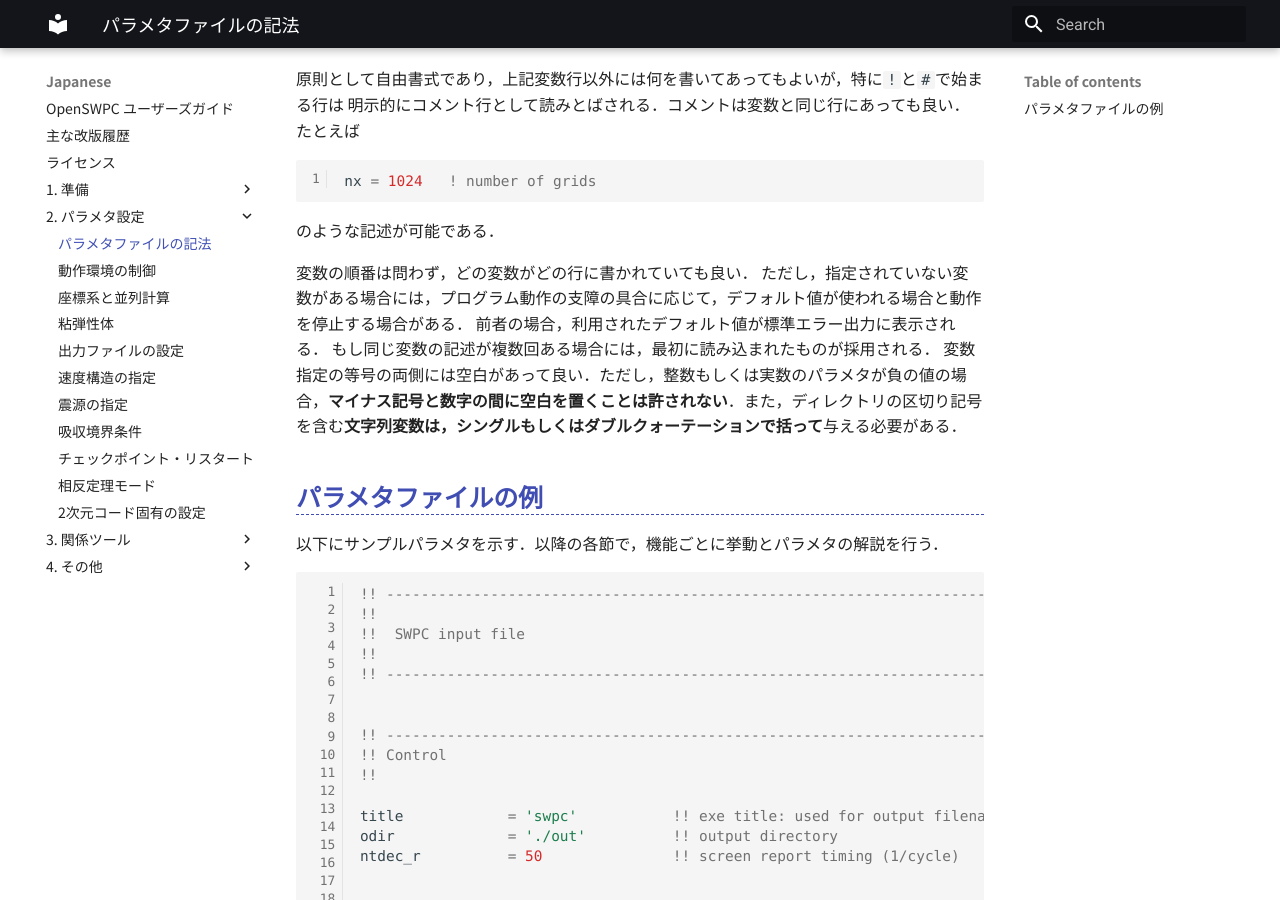
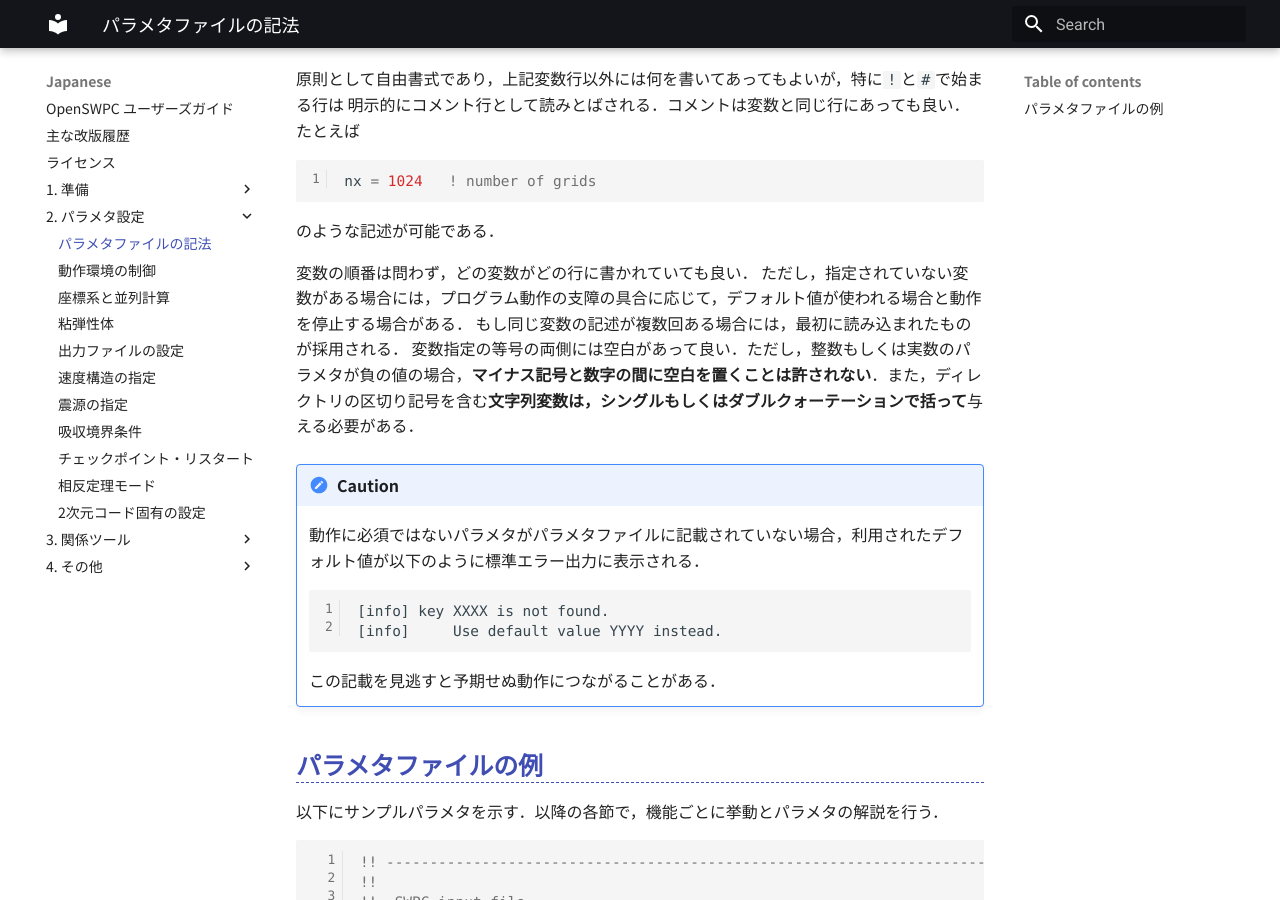
Before and after one commit to OpenSWPC/OpenSWPC, an MkDocs documentation site: the page built from doc/md/Japanese/2._パラメタ設定/0201_description.md, in a window 1280 px wide and 900 px high, scrolled down 430 px. Built offline with MkDocs 1.6.1 and Material for MkDocs 9.7.7, drawn with Linux system fonts in a browser that asks for light colours; some web fonts are replaced.

````diff
--- a/doc/md/Japanese/2._パラメタ設定/0201_description.md
+++ b/doc/md/Japanese/2._パラメタ設定/0201_description.md
@@ -24,9 +24,19 @@ nx = 1024   ! number of grids
 
 変数の順番は問わず，どの変数がどの行に書かれていても良い．
 ただし，指定されていない変数がある場合には，プログラム動作の支障の具合に応じて，デフォルト値が使われる場合と動作を停止する場合がある．
-前者の場合，利用されたデフォルト値が標準エラー出力に表示される．
 もし同じ変数の記述が複数回ある場合には，最初に読み込まれたものが採用される．
 変数指定の等号の両側には空白があって良い．ただし，整数もしくは実数のパラメタが負の値の場合，**マイナス記号と数字の間に空白を置くことは許されない**．また，ディレクトリの区切り記号を含む**文字列変数は，シングルもしくはダブルクォーテーションで括って**与える必要がある．
+
+!!! Caution
+    動作に必須ではないパラメタがパラメタファイルに記載されていない場合，利用されたデフォルト値が以下のように標準エラー出力に表示される．
+
+    ```txt
+    [info] key XXXX is not found.
+    [info]     Use default value YYYY instead.
+    ```
+
+    この記載を見逃すと予期せぬ動作につながることがある．
+
 
 ## パラメタファイルの例
 
````
Also changed, not shown: doc/md/English/2._Parameter_Settings/0201_description.md (+9 -1 lines).
